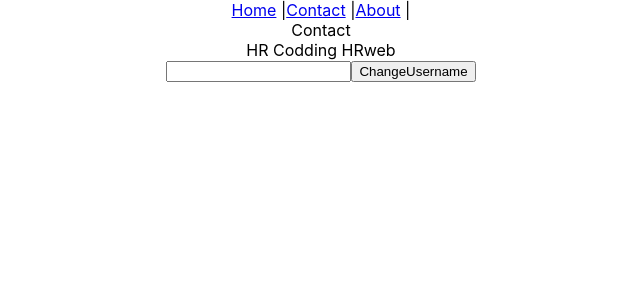
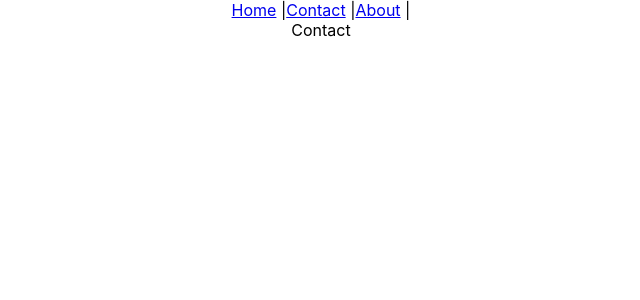
Before and after one commit to HudyRahmani/test1, a React (Create React App) app: page /contact in a window 1280 px wide. Shown: the top 300 px of the page, without its empty margins (319-959 px from the left). Built offline with nearby package versions, Linux system fonts and the light colour scheme.

Commit message:
Add useQuery

```diff
--- a/package.json
+++ b/package.json
@@ -13,6 +13,7 @@
     "json-server": "^1.0.0-beta.2",
     "react": "^18.3.1",
     "react-dom": "^18.3.1",
+    "react-query": "^3.39.3",
     "react-router-dom": "^6.26.2",
     "react-scripts": "5.0.1",
     "web-vitals": "^2.1.4"
--- a/src/App.js
+++ b/src/App.js
@@ -1,4 +1,3 @@
-
 import { BrowserRouter, Route, Routes } from 'react-router-dom';
 import './App.css'
 import Home from './pages/Home';
@@ -6,26 +5,26 @@ import Contact from './pages/Contact';
 import About from './pages/About';
 import Navbar from './pages/Navbar';
 import Notfont from './pages/Notfont';
-import { useState } from 'react';
-import { ProvideContext } from './pages/Context';
+import { QueryClient, QueryClientProvider } from 'react-query';
 
 
 function App() {
 
-  const [name , setName  ] = useState("HRweb")
+  const client = new QueryClient()
+
   return (
     <div className={`App`}>
-      <ProvideContext.Provider value={{name,setName}}>
+      <QueryClientProvider client={client}>
         <BrowserRouter>
           <Navbar />
           <Routes>
-            <Route path='/' element={<Home name={name} />} />
+            <Route path='/' element={<Home />} />
             <Route path='/contact' element={<Contact />} />
             <Route path='/about' element={<About />} />
             <Route path='/*' element={<Notfont />} />
           </Routes>
         </BrowserRouter>
-      </ProvideContext.Provider>
+      </QueryClientProvider>
     </div>
   );
 
--- a/src/components/ChangeUsername.js
+++ /dev/null
@@ -1,16 +0,0 @@
-import React, { useContext, useState } from 'react'
-import { ProvideContext } from '../pages/Context'
-
-
-export default function ChangeUsername() {
-    const [username , setUsername] = useState('')
-    const {setName} = useContext(ProvideContext)
-  return (
-    <div>
-        <input type='text'
-            onChange={(e) => setUsername(e.target.value)}
-        />
-        <button onClick={() => {setName(username)}}>ChangeUsername</button>
-    </div>
-  )
-}
--- a/src/index.js
+++ b/src/index.js
@@ -6,7 +6,7 @@ import App from './App';
 const root = ReactDOM.createRoot(document.getElementById('root'));
 root.render(
 
-  // <React.StrictMode>
+  <React.StrictMode>
       <App />
-  // </React.StrictMode>
+  </React.StrictMode>
 );
--- a/src/pages/Contact.js
+++ b/src/pages/Contact.js
@@ -1,18 +1,11 @@
 import React, { useContext } from 'react'
-import { Fragment } from 'react'
 import { useNavigate } from 'react-router-dom'
-import Profile from './Profile'
-import ChangeUsername from '../components/ChangeUsername'
 
 
 export default function Contact() {
   let navigate = useNavigate()
 
   return (
-    <React.Fragment>
-      <div>Contact</div>
-      <Profile  />
-      <ChangeUsername />
-    </React.Fragment>
-  )
+          <div>Contact</div>
+      )
 }
--- a/src/pages/Context.js
+++ /dev/null
@@ -1,4 +0,0 @@
-import { createContext } from "react";
-
-
-export const ProvideContext = createContext()
--- a/src/pages/Home.js
+++ b/src/pages/Home.js
@@ -1,13 +1,23 @@
-import React, { useContext } from 'react'
-import { ProvideContext } from './Context'
+import axios from 'axios'
+import { useQuery } from 'react-query'
 
+export default function Home() {
+     const {data , isLoading , isError ,refetch} = useQuery(["cat"], ()=>{
+        return axios.get('https://catfact.ninja/fact/').then((res)=> res.data)
+     })
 
-export default function Home(props) {
-    const {name:username} = useContext(ProvideContext)
+     if(isLoading){
+       return <h2>Loading...</h2>
+      }
+     if(isError){
+      return <h2>sory where was an error</h2>
+     }
   return (
     <>
-        <div>Home</div>
-        <p>{username}</p>
+        <div>
+          <button onClick={refetch}>Refetch</button>
+          <h1>{data?.fact}</h1>
+        </div>
     </>
   )
 }
--- a/src/pages/Profile.js
+++ /dev/null
@@ -1,10 +0,0 @@
-import React, { useContext } from 'react'
-import { useParams } from 'react-router-dom'
-import { ProvideContext } from './Context'
-
-export default function Profile() {
-  const {name} = useContext(ProvideContext)
-  return (
-    <div>HR Codding {name}</div>
-  )
-}
```
Also changed, not shown: 1 other file (tests, documents, lock files or other folders).
